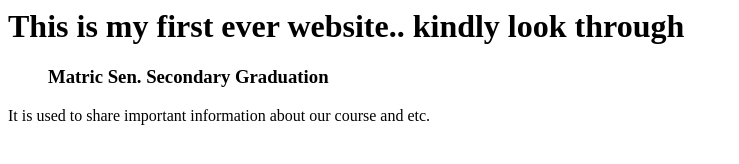
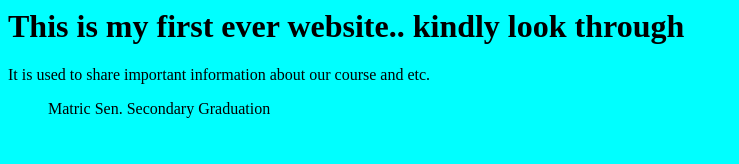
Before and after one commit to triptaarora939-star/webpage, a plain HTML site: page index.html in a window 1280 px wide. Shown: the whole page, without its empty margins (0-739 px from the left). Drawn offline with Linux system fonts and the light colour scheme.

Commit message:
Update index.html

```diff
--- a/index.html
+++ b/index.html
@@ -7,14 +7,16 @@
 			This is my first ever website.. kindly look through
 		</h1>
 		<h3>
-			<ol>
+
+		</h3>
+	</head>
+	<body bgcolor=cyan>
+			It is used to share important information about our course and etc.
+
+			<ol type=I>
 				Matric
 				Sen. Secondary
 				Graduation
 			</ol>
-		</h3>
-	</head>
-	<body>
-			It is used to share important information about our course and etc.
 	</body>
 </html>
```
